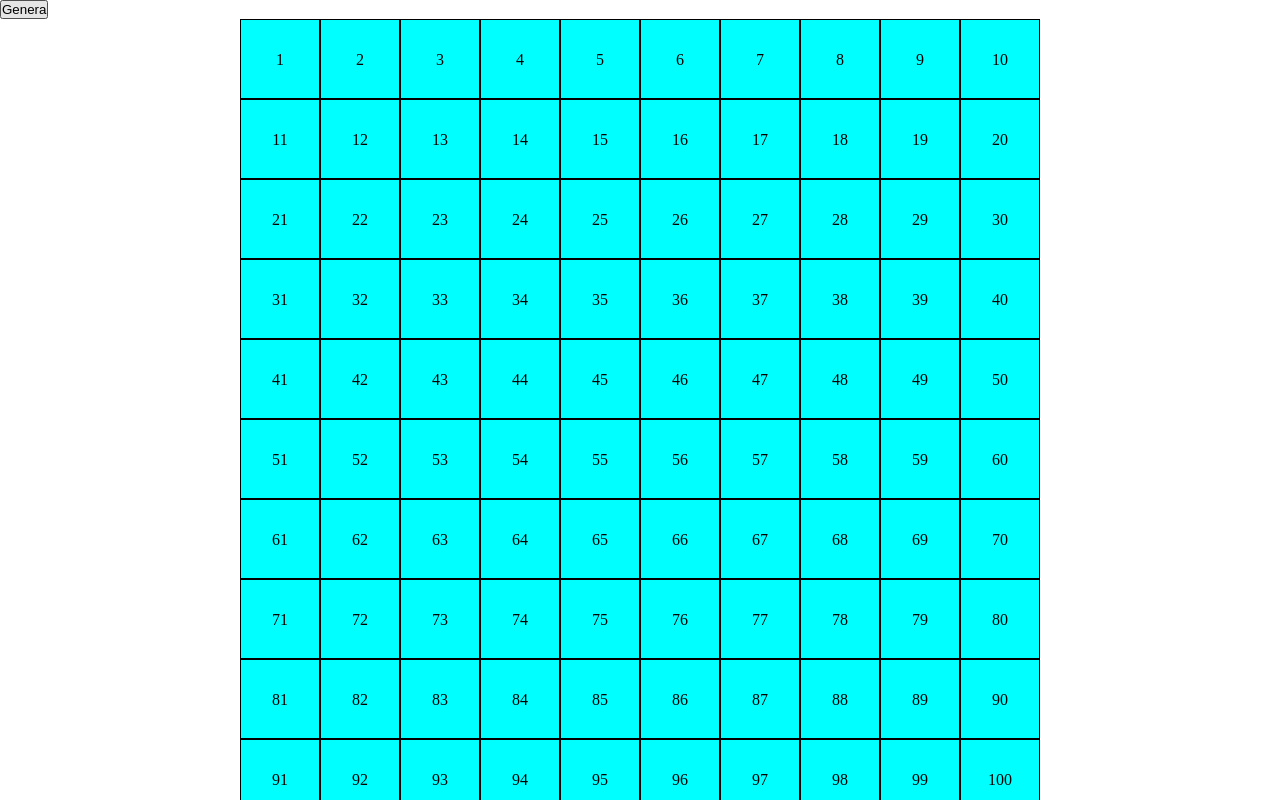
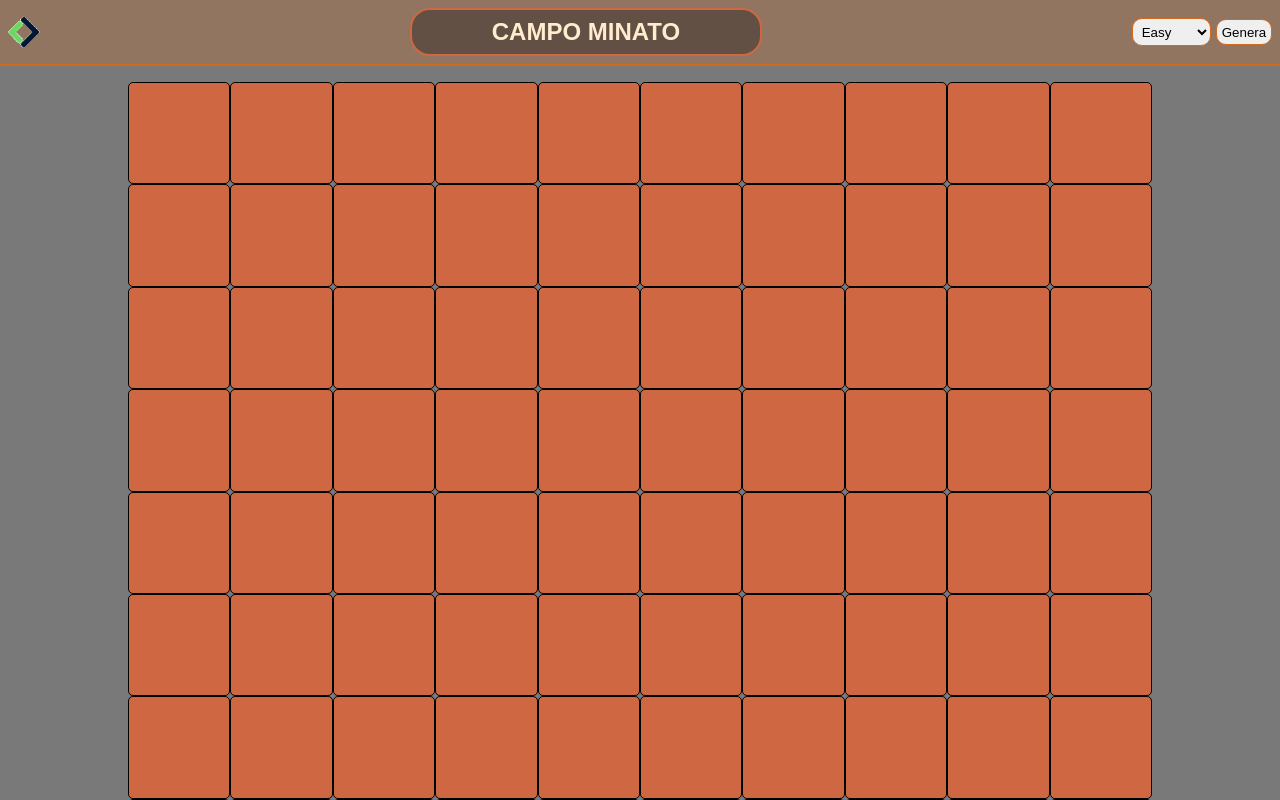
Before and after one commit to PaoloMarzocchi/js-campominato-grid, a plain HTML site: page index.html in a window 1280 px wide. Both pictures are taken after a click on the button "Genera". Shown: the top 800 px of the page. Drawn offline with Linux system fonts and the light colour scheme.

Commit message:
add bonus and style

```diff
--- a/assets/css/style.css
+++ b/assets/css/style.css
@@ -3,24 +3,105 @@
     margin: 0;
     box-sizing: border-box;
 }
+body{
+    background-color: rgba(0, 0, 0, 0.527);
+    font-family:Arial, Helvetica, sans-serif;
+    height: 100vh;
+    display: flex;
+    flex-direction: column;
+    justify-content: space-between;
+}
 
-.container{
+/* #region Utilities */
+.grid_100 {
+    width: calc(100% / 10);
+    aspect-ratio: 1;
+}
+
+.grid_81 {
+    width: calc(100% / 9);
+    aspect-ratio: 1;
+}
+
+.grid_49 {
+    width: calc(100% / 7);
+    aspect-ratio: 1;
+}
+
+
+
+/* #endregion Utilities */
+
+/* #region Header */
+#site_header {
     display: flex;
-    flex-wrap: wrap;
-    width: 800px;
+    justify-content: space-between;
+    align-items: center;
+    padding: 0.5rem;
+    border-bottom: 2px solid chocolate;
+    background-color: rgba(210, 105, 30, 0.267);
 
-    margin: 0 auto;
-    text-align: center;
+    & h2{
+        color: blanchedalmond;
+        border: 2px solid rgb(206, 103, 66);
+        background-color: rgb(48 40 35 / 47%);
+        border-radius: 20px;
+        padding: 0.5rem 5rem;
 
-    .cell{
-        width: 80px;
-        height: 80px;
-        background-color: aqua;
-        border: 1px solid black;
-        line-height: 80px;
     }
 
-    .red{
-        background-color: red;
+    #level, #grid_generator{
+        padding: 0.3rem;
+        border: 1px solid chocolate;
+        border-radius: 10px;
+        cursor: pointer;
     }
 }
+
+/* #endregion Header */
+
+
+
+/* #region Main */
+#site_main {
+    padding: 1rem 0;
+
+
+    .container {
+        display: flex;
+        flex-wrap: wrap;
+        width: 80%;
+
+
+        margin: 0 auto;
+        text-align: center;
+
+        .cell {
+            background-color:rgb(206, 103, 66);
+            border: 1px solid black;
+            border-radius: 5px;
+            font-weight: bold;
+            cursor: pointer;
+            font-size: 1rem;
+            display: flex;
+            justify-content: center;
+            align-items: center;
+        }
+        .red {
+            background-color:darkred;
+        }
+    }
+}
+
+/* #endregion Main */
+
+/* #region Footer */
+#site_footer{
+    width: 100%;
+    padding: 0.5rem;
+    border-bottom: 2px solid chocolate;
+    background-color: rgba(210, 105, 30, 0.267);
+    font-weight: bold;
+}
+
+/* #endregion Footer */
--- a/assets/js/main.js
+++ b/assets/js/main.js
@@ -2,35 +2,55 @@
 //- inserisco in ogni cella un numero progressivo da 1 a 100
 
 const containerEl = document.querySelector('.container');
-let numbCells = 100;
-const btnGeneratorEl = document.getElementById('grid_generator');
+let numbCells;
+//const btnGeneratorEl = document.getElementById('grid_generator');
 
-function gridGenerator() {
-    for (let i = 1; i <= numbCells; i++) {
-        let markup = `<div class="cell">${i}</div>`;
+const generatorEl = document.querySelector('form');
+
+//console.log(level(generatorEl.value));
+function gridGenerator(numMaxCells) {
+    containerEl.innerHTML = "";
+    for (let i = 1; i <= numMaxCells; i++) {
+        let markup = `<div class="cell grid_${numMaxCells}"></div>`;
         containerEl.insertAdjacentHTML('beforeend', markup);
     }
 }
+
+function level(lvl) {
+    switch (lvl) {
+        case 'easy':
+            numbCells = 100;
+            break;
+        case 'medium':
+            numbCells = 81;
+            break;
+        case 'hard':
+            numbCells = 49;
+            break;
+    }
+    return numbCells
+}
 //console.log(gridGenerator());
 
-btnGeneratorEl.addEventListener('click', function (e) {
-
-    gridGenerator();
-    //console.log(gridGenerator());
+generatorEl.addEventListener('submit', function (e) {
+    e.preventDefault();
+    const levelValue = document.getElementById('level').value
 
 
+    gridGenerator(level(levelValue));
+    //console.log(gridGenerator());
 
     //- creo l'evento al click sulle celle
     //- stampo in console il suo numero
     //- aggiungo dinamicamente una classe alla cella cliccata per cambiare il suo colore
 
-    for (let i = 1; i <= numbCells; i++) {
+    for (let i = 1; i <= level(levelValue); i++) {
         let cellEl = document.querySelectorAll('div.cell');
         //console.log(cellEl);
         cellEl[i - 1].addEventListener('click', function () {
             cellEl[i - 1].classList.toggle('red');
+            cellEl[i - 1].innerHTML = i;
             console.log(i);
         })
     }
-
 })
--- a/index.html
+++ b/index.html
@@ -1,23 +1,39 @@
 <!DOCTYPE html>
 <html lang="en">
+
 <head>
     <meta charset="UTF-8">
     <meta name="viewport" content="width=device-width, initial-scale=1.0">
     <title>Campominato</title>
     <link rel="stylesheet" href="./assets/css/style.css">
 </head>
+
 <body>
 
-    <header>
-        <button id="grid_generator">Genera</button>
+    <header id="site_header">
+        <img src="./assets/img/Logo.png" style="width: 2rem;" alt="Logo">
+        <h2>CAMPO MINATO</h2>
+        <form>
+            <select name="level" id="level">
+                <option value="easy">Easy</option>
+                <option value="medium">Medium</option>
+                <option value="hard">Hard</option>
+            </select>
+            <button type="submit" id="grid_generator">Genera</button>
+        </form>
     </header>
-    <main>
+    <main id="site_main">
         <div class="container">
 
         </div>
     </main>
-    <footer></footer>
+    <footer id="site_footer">
+        <span>
+            Made with &hearts; by Me
+        </span>
+    </footer>
 
     <script src="./assets/js/main.js"></script>
 </body>
+
 </html>
```
Also changed, not shown: assets/img/Logo.png (added).
